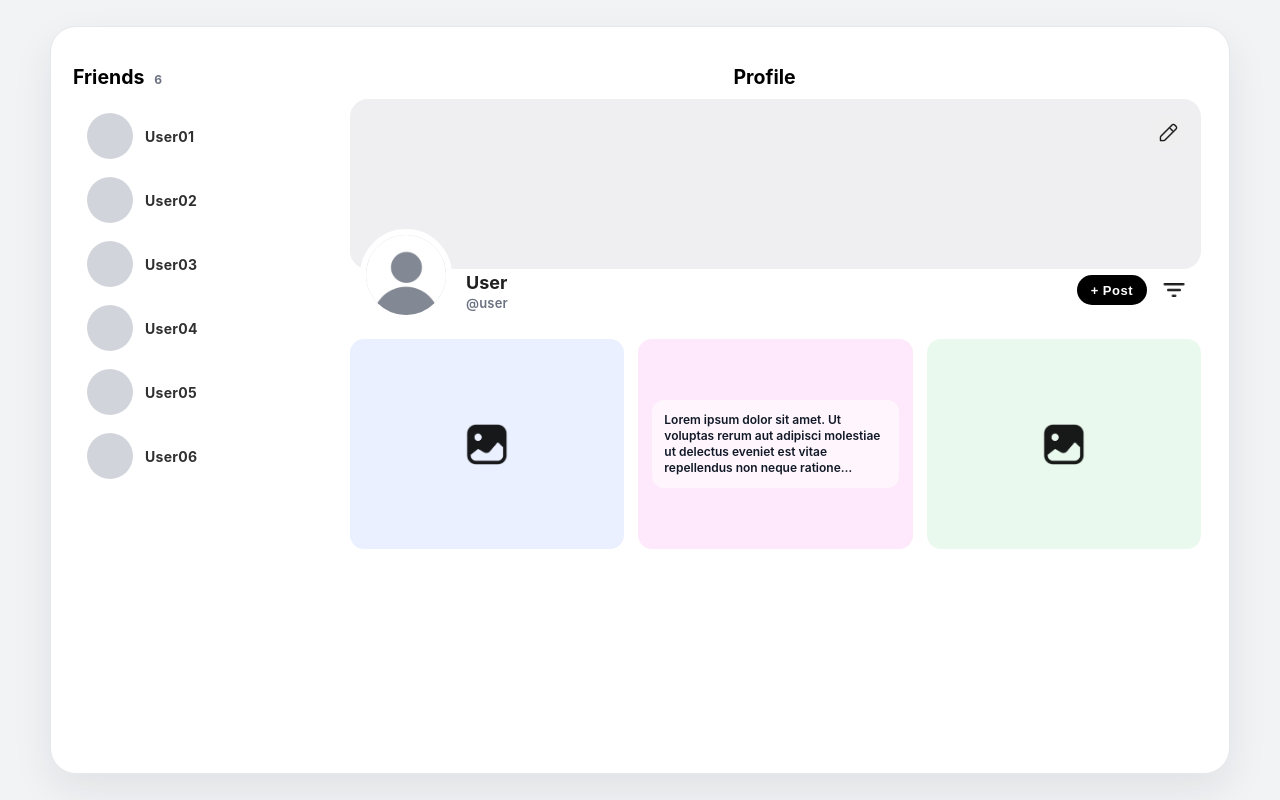
After one commit to jalvarez01/FitTogether, a Django app: page /profile/ in a window 1280 px wide. The commit adds this page. Run offline with Django 5.2, Linux system fonts and the light colour scheme; a user stored in the database is signed in.

Commit message:
Diseño de Profile implementado, aún faltan funcionalidades

```diff
--- a/fittogether/urls.py
+++ b/fittogether/urls.py
@@ -8,6 +8,7 @@ urlpatterns = [
     path("admin/", admin.site.urls),
     path("accounts/", include("django.contrib.auth.urls")),
     path("", include("social.urls")),
+    path("", include("users.urls")),
 ]
 
 if settings.DEBUG:
--- a/social/templates/social/feed.html
+++ b/social/templates/social/feed.html
@@ -243,7 +243,6 @@
             <p class="post-text">{{ post.content }}</p>
           {% endif %}
 
-          {# Imagen real si existe; si no, los placeholders estilo Figma #}
           {% if post.image %}
             <div class="images-row">
               <div class="img-ph" style="grid-column: 1 / -1; height: 180px;">
--- a/templates/base.html
+++ b/templates/base.html
@@ -88,6 +88,27 @@
       padding: 10px 8px 18px;
     }
 
+    /* Ocultar sidebar en páginas que lo pidan */
+    .no-sidebar .sidebar{ display:none !important; }
+
+    /* Ocultar panel derecho en páginas que lo pidan */
+    .no-right .right{ display:none !important; }
+
+    /* Cuando ocultas sidebar, reajusta el grid */
+    .no-sidebar .layout{
+    grid-template-columns: 1fr 320px !important; /* content + right */
+    }
+
+    /* Cuando ocultas right panel, reajusta */
+    .no-right .layout{
+    grid-template-columns: 260px 1fr !important; /* sidebar + content */
+    }
+
+    /* Cuando ocultas ambos: solo content */
+    .no-sidebar.no-right .layout{
+    grid-template-columns: 1fr !important;
+    }
+
     .avatar{
       width: 88px;          /* foto del perfil */
       height: 88px;
@@ -154,6 +175,8 @@
       object-fit: contain;
       transition: transform .15s ease;
     }
+
+    .profile-link:hover{ opacity:.92; }
 
     .icon-feed{
       transform: scale(0.85);
@@ -342,18 +365,24 @@
 
         <!-- LEFT SIDEBAR -->
         <aside class="sidebar">
-          <div class="sidebar__profile">
+          <a href="{% url 'users:profile' %}" class="sidebar__profile profile-link">
+
             <div class="avatar">
-              {% if user.is_authenticated and user.profile.profile_picture %}
+                {% if user.is_authenticated and user.profile.profile_picture %}
                 <img src="{{ user.profile.profile_picture.url }}" alt="avatar">
-              {% else %}
+                {% else %}
                 <img src="{% static 'images/profile_default.jpg' %}" alt="avatar">
-              {% endif %}
+                {% endif %}
             </div>
 
-            <div class="profile-name">{% block sidebar_name %}User{% endblock %}</div>
-            <div class="profile-handle">{% block sidebar_handle %}@user{% endblock %}</div>
-          </div>
+            <div class="profile-name">
+                {% block sidebar_name %}User{% endblock %}
+            </div>
+
+            <div class="profile-handle">
+                {% block sidebar_handle %}@user{% endblock %}
+            </div>
+          </a>
 
           <nav class="nav">
 
--- /dev/null
+++ b/users/templates/users/profile.html
@@ -0,0 +1,354 @@
+{% extends "base.html" %}
+{% load static %}
+
+{% block body_class %}no-sidebar no-right{% endblock %}
+{% block nav_profile_active %}{% endblock %}
+{% block page_title %}{% endblock %}
+
+{% block content %}
+<style>
+  .profile-page{
+    display:flex;
+    gap: 22px;
+    align-items: stretch;
+  }
+
+  .profile-topbar{
+  display:grid;
+  grid-template-columns: 255px 1fr; /* igual que friends-panel */
+  align-items:center;
+  margin-bottom: 10px;
+}
+
+.top-title{
+  font-weight: 700;
+  font-size: 19.5px;
+  color:#000000;
+}
+
+.top-title.left{
+  display:flex;
+  align-items:center;
+  gap: 10px;
+}
+
+.top-title .count{
+  font-size: 12px;
+  color:#6b7280;
+  font-weight: 700;
+  margin-top: 4px;
+}
+
+.top-title.center{
+  text-align:center;
+}
+
+  /* Friends mini panel a la izquierda (solo UI) */
+  .friends-panel{
+    width: 255px;
+  }
+  .friends-card{
+    border-radius: 18px;
+    background: #fff;
+    border: none;
+    box-shadow:none;
+    padding: 14px;
+  }
+  .friends-title{
+    display:flex;
+    align-items:center;
+    justify-content:space-between;
+    font-weight: 800;
+    margin-bottom: 10px;
+  }
+  .friends-count{
+    font-size: 12px;
+    color:#6b7280;
+    font-weight:700;
+  }
+
+  .friends-list{
+    display:flex;
+    flex-direction:column;
+    gap: 18px;
+    max-height: calc(100vh - 260px);
+    overflow-y:auto;
+    padding-right: 6px;
+    scrollbar-width: auto;
+    scrollbar-color: rgba(0,0,0,.22) transparent;
+  }
+
+  .friends-list::-webkit-scrollbar{ width: 10px; }
+  .friends-list::-webkit-scrollbar-track{
+    background: transparent;
+  }
+
+  .friends-list::-webkit-scrollbar-thumb{
+    background: rgba(151, 151, 151, 0.2);
+    border-radius: 999px;
+  }
+
+  .friends-list::-webkit-scrollbar-thumb:hover{
+    background: rgba(172, 172, 172, 0.28);
+  }
+
+  .friend-row{
+    display:flex;
+    align-items:center;
+    gap: 12px;
+    font-weight: 700;
+    font-size: 14px;
+    color:#303030;
+    letter-spacing: .3px;
+  }
+  .friend-ava{
+    width: 46px;
+    height:46px;
+    border-radius:999px;
+    background:#d1d5db;
+  }
+
+  /* Profile main */
+  .profile-main{
+    flex:1;
+    min-width: 520px;
+  }
+
+  .profile-header{
+    background:#efeff1;
+    border-radius: 18px;
+    height: 170px;
+    position: relative;
+    overflow: visible;
+  }
+
+  .edit-pen{
+    position:absolute;
+    right: 16px;
+    top: 16px;
+    width: 34px;
+    height: 34px;
+    border-radius: 999px;
+    border: none;
+    cursor:pointer;
+    display:flex;
+    align-items:center;
+    justify-content:center;
+    transition: transform .2s ease, opacity .2s ease;
+  }
+  .edit-pen:hover{
+    transform: scale(1.12);
+    opacity: .85;
+  }
+
+  .edit-pen img{
+    width: 21px;
+    height: 21px;
+    object-fit:contain;
+    opacity:.9;
+    transition: transform .2s ease;
+  }
+
+  .profile-meta{
+    display:flex;
+    align-items:flex-end;
+    justify-content:space-between;
+    gap: 14px;
+    margin-top: -40px; /* avatar “sale” del header como figma */
+    padding: 0 10px;
+    z-index: 10;
+    position: relative;
+  }
+
+  .meta-left{
+    display:flex;
+    align-items:flex-end;
+    gap: 14px;
+  }
+
+  .big-avatar{
+    width: 92px;
+    height: 92px;
+    border-radius: 999px;
+    background:#d1d5db;
+    border: 6px solid #fff;
+    overflow:hidden;
+    flex: 0 0 auto;
+  }
+  .big-avatar img{ width:100%; height:100%; object-fit:cover; }
+
+  .name-block{
+    padding-bottom: 10px;
+  }
+  .name-block .name{
+    font-weight: 700;
+    font-size: 18px;
+    color: #202020;
+    margin-bottom: 2px;
+  }
+  .name-block .handle{
+    font-size: 13px;
+    color:#6b7280;
+    font-weight:600;
+    letter-spacing: .2px;
+  }
+
+  .meta-actions{
+    display:flex;
+    align-items:center;
+    gap: 10px;
+    padding-bottom: 14px;
+  }
+
+  .btn-pill{
+    height: 30px;
+    padding: 0 14px;
+    border-radius: 999px;
+    border: none;
+    background: #000000;
+    color: #fff;
+    font-weight: 600;
+    letter-spacing: .5px;
+    font-size: 13px;
+    cursor:pointer;
+    display:flex;
+    align-items:center;
+    gap: 8px;
+    transition: transform .2s ease, box-shadow .2s ease;
+  }
+  .btn-pill:hover{
+    opacity:.92;
+    box-shadow: 0 6px 18px rgba(5, 5, 5, 0.15);
+  }
+
+  .btn-icon{
+    width: 34px;
+    height: 34px;
+    border-radius: 999px;
+    border: none;
+    background: #fff;
+    cursor:pointer;
+    display:flex;
+    align-items:center;
+    justify-content:center;
+  }
+  .btn-icon:hover{ opacity:.92; }
+  .btn-icon img{
+    width: 28px;
+    height: 28px;
+    object-fit:contain;
+    opacity:.9;
+  }
+
+  /* Grid posts (pastel) */
+  .grid{
+    margin-top: 18px;
+    display:grid;
+    grid-template-columns: repeat(3, 1fr);
+    gap: 14px;
+  }
+  .tile{
+    height: 210px;
+    border-radius: 14px;
+    overflow:hidden;
+    border:none;
+    box-shadow:none;
+    display:flex;
+    align-items:center;
+    justify-content:center;
+    padding: 14px;
+  }
+  .tile.blue{ background:#eaf0ff; }
+  .tile.pink{ background:#fde9fb; }
+  .tile.green{ background:#eaf9ee; }
+
+  .tile .ph{
+    width: 44px;
+    height: 44px;
+    object-fit:contain;
+    opacity:.9;
+  }
+
+  .tile .text{
+    font-size: 12px;
+    color:#111827;
+    line-height: 1.35;
+    font-weight: 600;
+    text-align:left;
+    background: rgba(255,255,255,.55);
+    border-radius: 12px;
+    padding: 12px;
+    width: 100%;
+  }
+
+  /* Responsive mini */
+  @media (max-width: 1050px){
+    .friends-panel{ display:none; }
+    .profile-main{ min-width: auto; }
+  }
+</style>
+
+<div class="profile-topbar">
+  <div class="top-title left">Friends <span class="count">6</span></div>
+  <div class="top-title center">Profile</div>
+</div>
+
+<div class="profile-page">
+
+  <!-- Friends panel (UI) -->
+  <aside class="friends-panel">
+    <div class="friends-card">
+
+      <div class="friends-list">
+        <div class="friend-row"><div class="friend-ava"></div><div>User01</div></div>
+        <div class="friend-row"><div class="friend-ava"></div><div>User02</div></div>
+        <div class="friend-row"><div class="friend-ava"></div><div>User03</div></div>
+        <div class="friend-row"><div class="friend-ava"></div><div>User04</div></div>
+        <div class="friend-row"><div class="friend-ava"></div><div>User05</div></div>
+        <div class="friend-row"><div class="friend-ava"></div><div>User06</div></div>
+      </div>
+    </div>
+  </aside>
+
+  <!-- Profile main -->
+  <section class="profile-main">
+
+    <div class="profile-header">
+      <button class="edit-pen" type="button" aria-label="Edit header">
+        <img src="{% static 'icons/edit.png' %}" alt="edit">
+      </button>
+    </div>
+
+    <div class="profile-meta">
+      <div class="meta-left">
+        <div class="big-avatar">
+          <img src="{% static 'images/profile_default.jpg' %}" alt="profile">
+        </div>
+
+        <div class="name-block">
+          <div class="name">User</div>
+          <div class="handle">@user</div>
+        </div>
+      </div>
+
+      <div class="meta-actions">
+        <button class="btn-pill" type="button">
+          + Post
+        </button>
+
+        <button class="btn-icon" type="button" aria-label="Filter">
+          <img src="{% static 'icons/filter.png' %}" alt="filter">
+        </button>
+      </div>
+    </div>
+
+    <div class="grid">
+      <div class="tile blue"><img class="ph" src="{% static 'icons/image.png' %}" alt="" onerror="this.style.display='none'"></div>
+      <div class="tile pink"><div class="text">Lorem ipsum dolor sit amet. Ut voluptas rerum aut adipisci molestiae ut delectus eveniet est vitae repellendus non neque ratione…</div></div>
+      <div class="tile green"><img class="ph" src="{% static 'icons/image.png' %}" alt="" onerror="this.style.display='none'"></div>
+    </div>
+
+  </section>
+</div>
+
+{% endblock %}
--- /dev/null
+++ b/users/urls.py
@@ -0,0 +1,8 @@
+from django.urls import path
+from . import views
+
+app_name = "users"
+
+urlpatterns = [
+    path("profile/", views.profile_view, name="profile"),
+]
--- a/users/views.py
+++ b/users/views.py
@@ -1,5 +1,3 @@
-from django.shortcuts import render
-
 """
 Responsabilidades:
 
@@ -8,3 +6,10 @@ Responsabilidades:
 - Ver perfil
 - Autenticación (login/logout)
 """
+
+from django.contrib.auth.decorators import login_required
+from django.shortcuts import render
+
+@login_required
+def profile_view(request):
+    return render(request, "users/profile.html")
```
Also changed, not shown: db.sqlite3, static/icons/edit.png (added), static/icons/filter.png (added).
